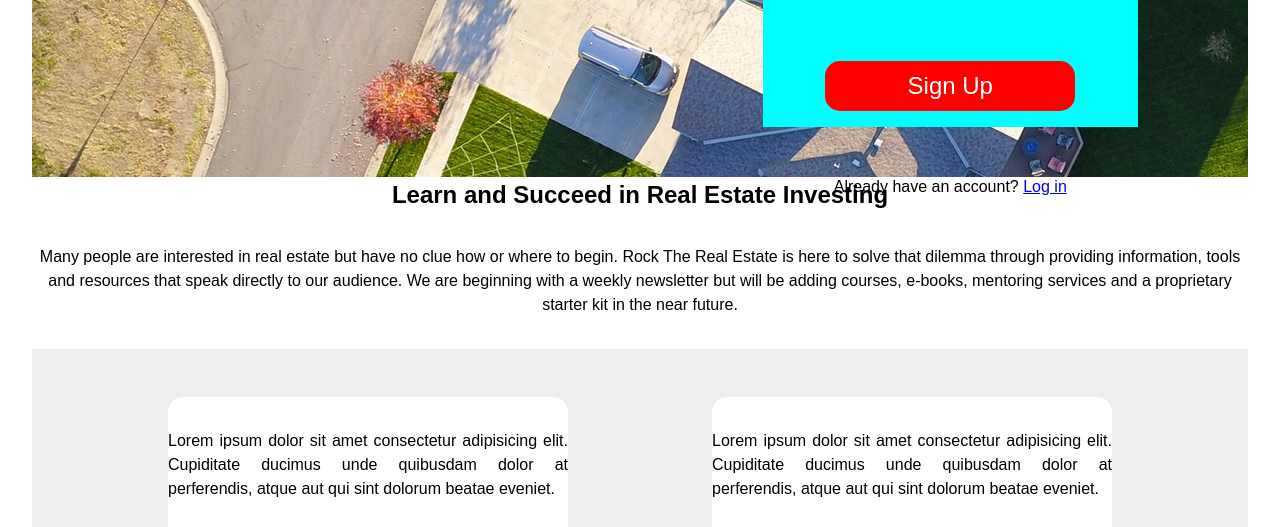
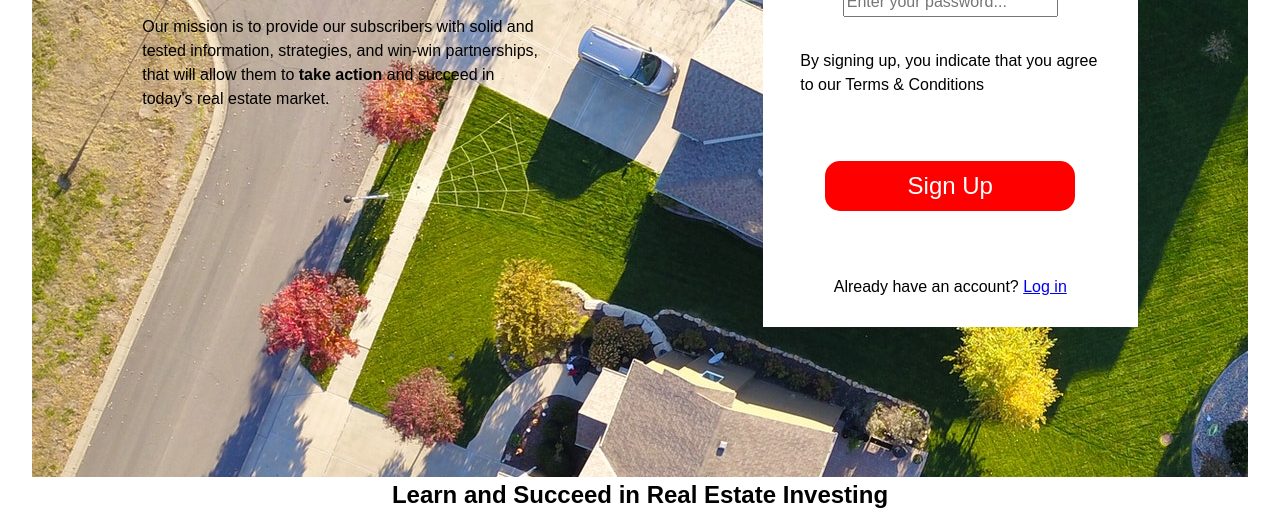
Before and after one commit to kayela-c/rtre-redo, a plain HTML site: page index.html in a window 1280 px wide. Shown: the part 531-1058 px from the top of the page. Drawn offline with Linux system fonts and the light colour scheme.

Commit message:
commit on main

```diff
--- a/styles.css
+++ b/styles.css
@@ -166,7 +166,7 @@ i {
 }
 
 #hero-container {
-  min-height: 600px;
+  min-height: 900px;
   z-index: 1;
   justify-content: space-around;
   align-items: center;
@@ -183,7 +183,7 @@ justify-content: center;
   background-color: #fff;
   min-width: 375px;
   max-width: 600px;
-  height: 500px;
+  height: auto;
   justify-content: center;
   align-items: center;
 }
@@ -191,17 +191,16 @@ form label {
   display: block;
   margin: 1rem 0;
 }
-/* #signup-form-bg {
-  display: flex;
-  justify-content: center;
-} */
+
+form input {
+  width: 100%;
+}
 
 #form-con {
 align-items: center;
 flex-direction: column;
 padding: 2rem 0;
-background-color: aqua;
-height: 500px;
+height: 600px;
 }
 
 #signup-p {
```
